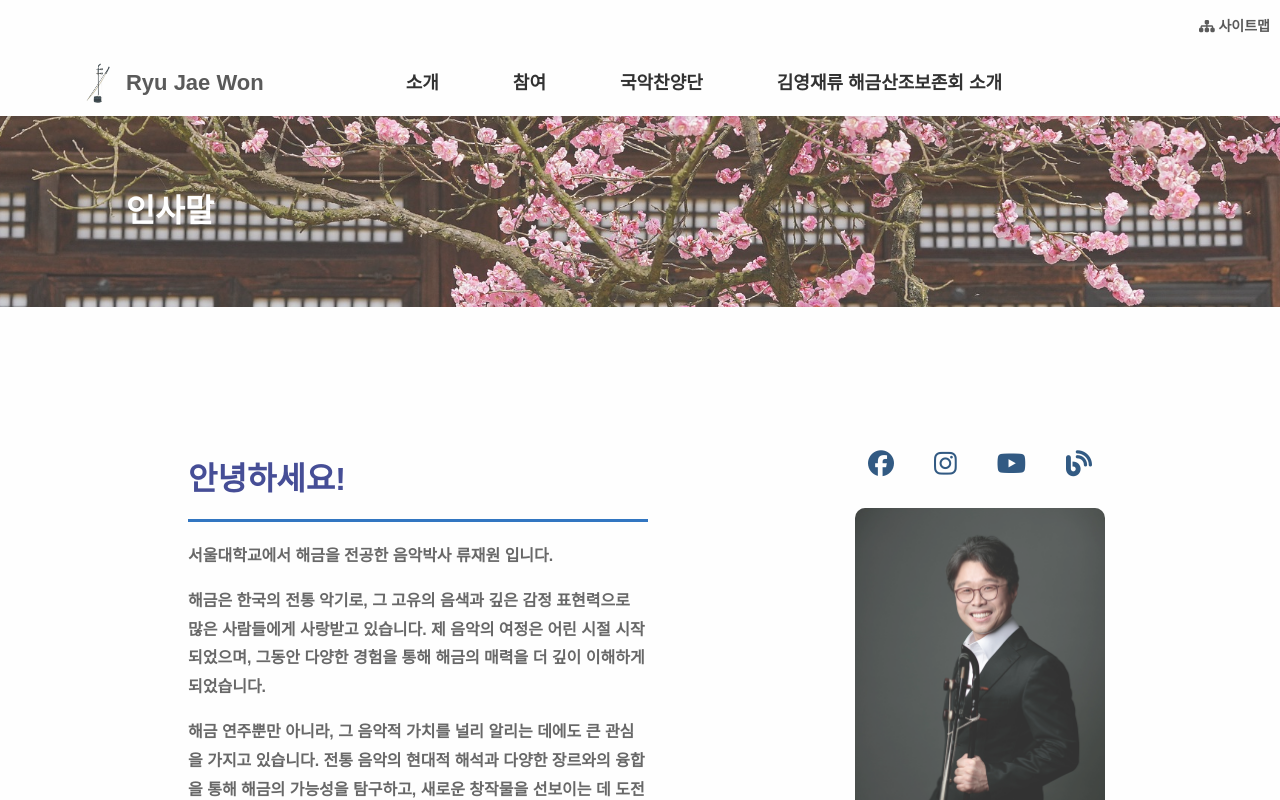
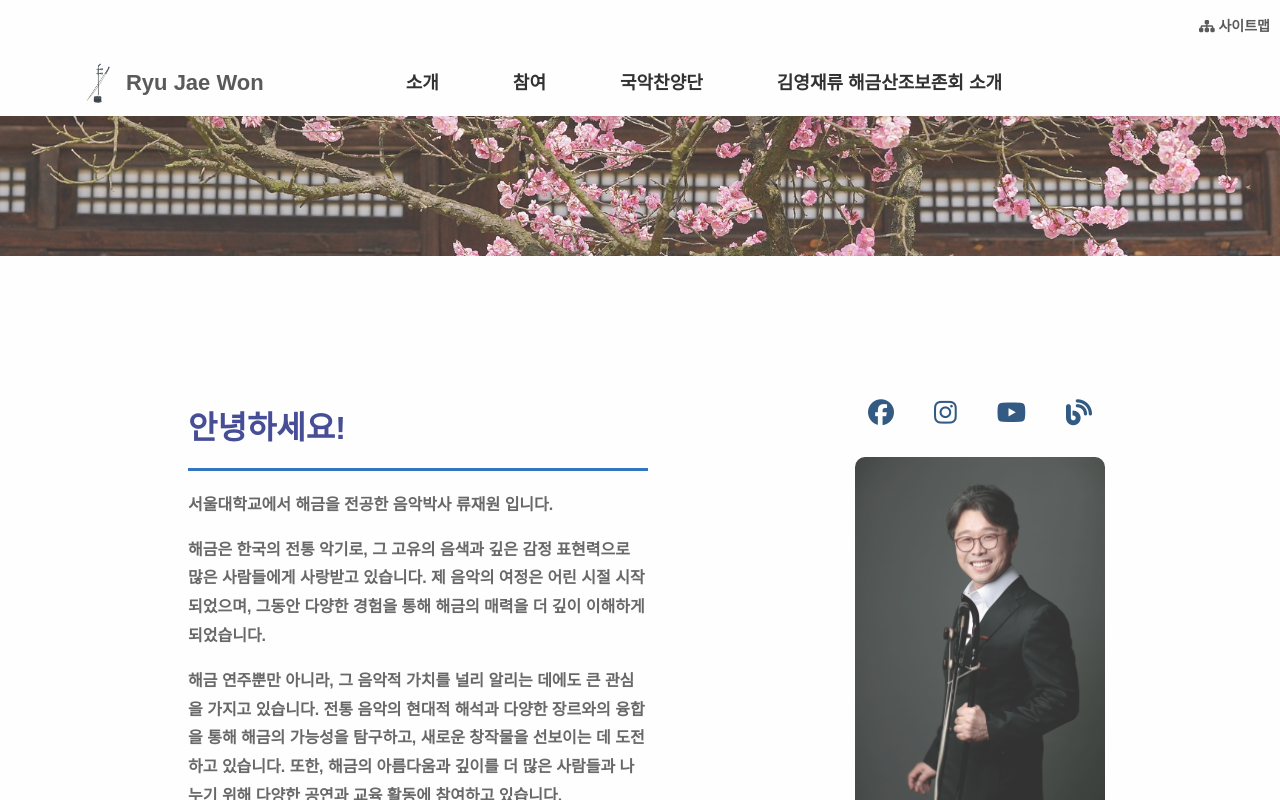
Before and after one commit to BrightLuminate/jawnproject, a React (Create React App) app: page /greeting in a window 1280 px wide. Shown: the top 800 px of the page. Built offline with nearby package versions, Linux system fonts and the light colour scheme.

Commit message:
Update Greeting.js

```diff
--- a/src/components/Greeting.js
+++ b/src/components/Greeting.js
@@ -12,7 +12,7 @@ const Greeting = () => {
             {/* Main Greeting Content */}
             <div className="greeting-container">
                 <div className="greeting-banner">
-                    <h1>인사말</h1>
+
                 </div>
 
                 <div className="greeting-content" id="greeting">
```
